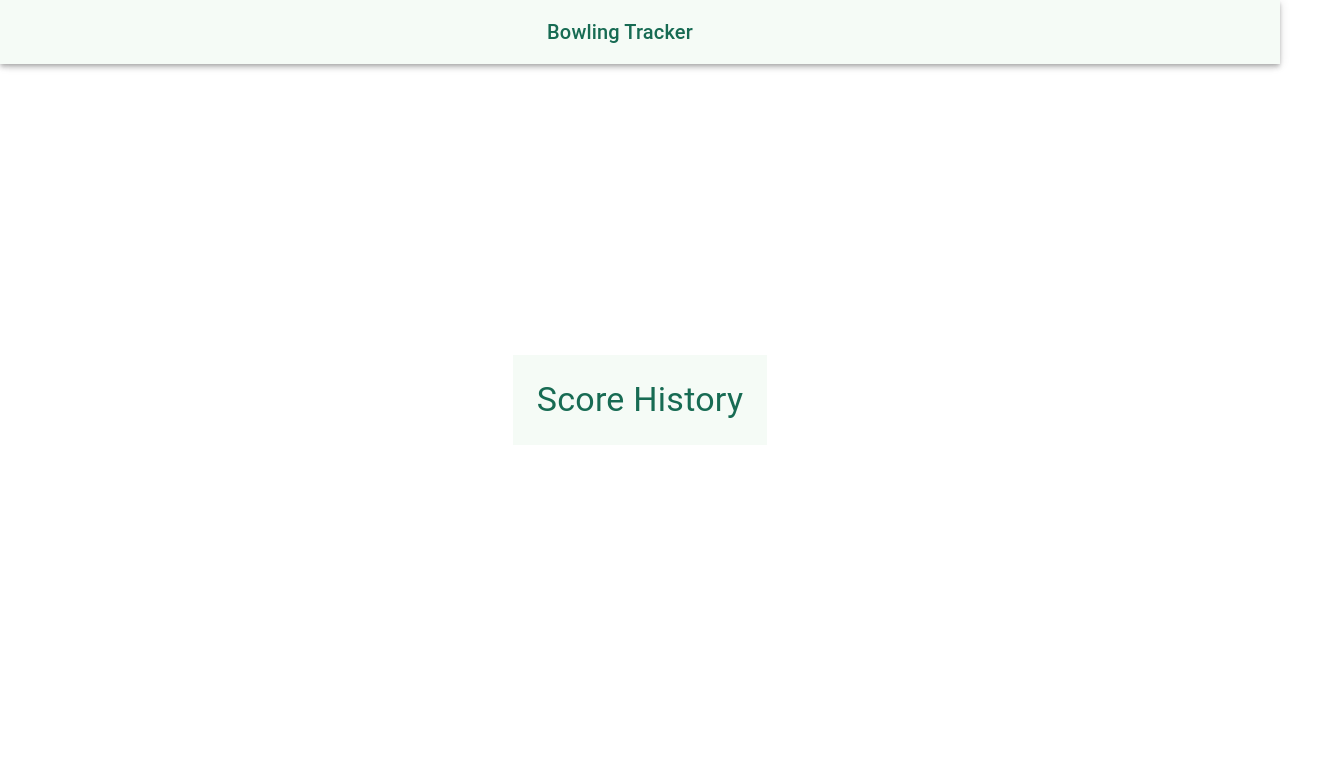
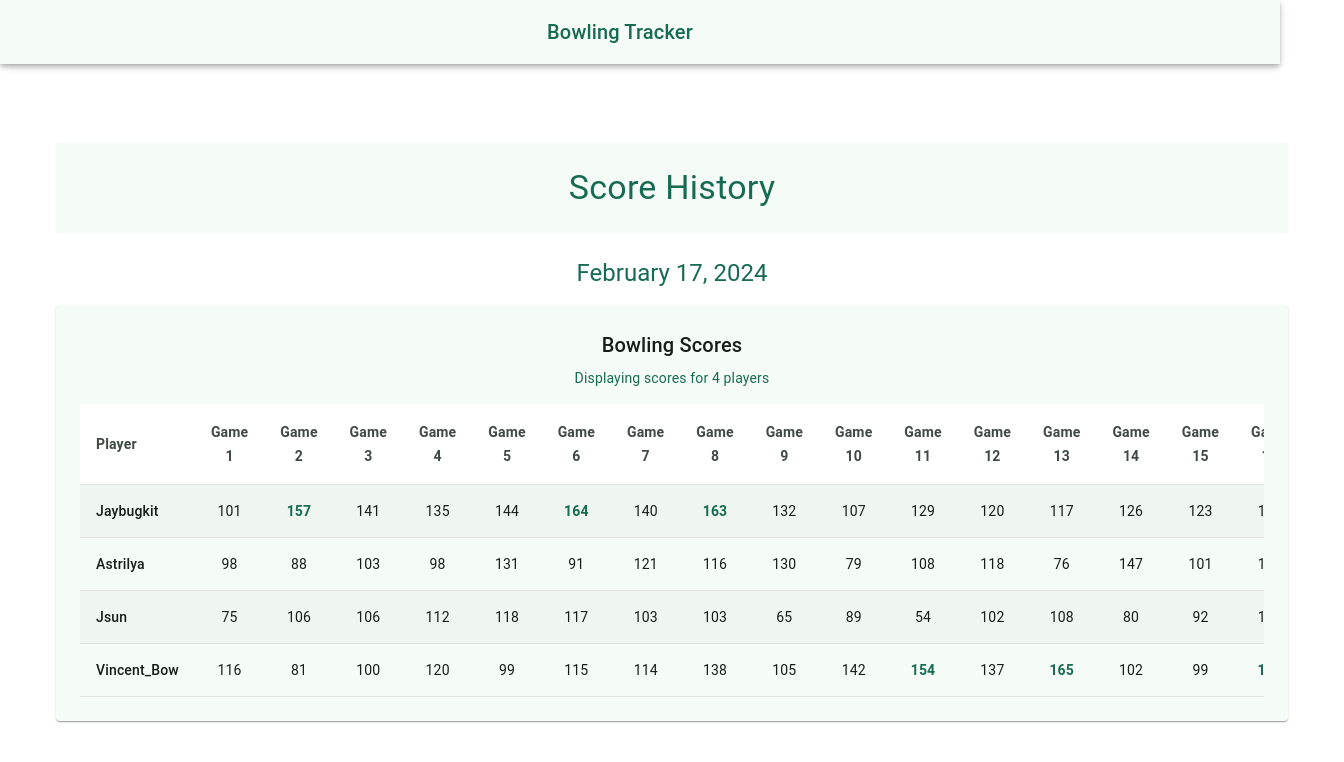
Before and after one commit to jwong65/bowling-project, a React (Vite) app: page /scorehistory in a window 1280 px wide. Shown: the top 762 px of the page, 1344 px wide, since content can reach past the window. Built offline with nearby package versions, Linux system fonts and the light colour scheme; some icons are missing.

Commit message:
Added JSON file and added scores into the project

```diff
--- a/src/components/ScoreHistory.jsx
+++ b/src/components/ScoreHistory.jsx
@@ -1,8 +1,12 @@
 import React, {useState} from 'react'
-import { Box, Typography} from '@mui/material'
+import { Box, Typography, Paper, Container, Table, TableHead, TableRow, TableContainer, TableCell, TableBody} from '@mui/material'
+
+import scoreData from "../data/bowlingScores_2024-02-17.json"
 
 export default function ScoreHistory() {
+    const [scores, setScores] = useState(scoreData.scores)
   return (
+    <Container maxWidth="xl" sx={{ mt: 8 }}>
     <Box
         sx={{
             p: 3,
@@ -14,5 +18,101 @@ export default function ScoreHistory() {
             Score History
         </Typography>
     </Box>
+    <Box sx={{ mt: 3 }}>
+        <Typography
+            variant="h5"
+            component="h2"
+            gutterBottom
+            sx={{ color: 'var(--md-sys-color-primary)' }}
+        >
+            February 17, 2024
+        </Typography>
+        <Paper
+            elevation={2}
+            sx={{
+                p: 3,
+                mt: 2,
+                backgroundColor: 'var(--md-sys-color-surface)',
+                color: 'var(--md-sys-color-on-surface)',
+                borderRadius: 1,
+                boxShadow: 1,
+                overflow: 'hidden'
+            }}
+        >
+            <Typography variant="h6" gutterBottom>
+                Bowling Scores
+            </Typography>
+            <Typography variant="body2" sx={{ color: 'var(--md-sys-color-primary)', mb: 2 }}>
+                Displaying scores for {scores.length} players
+            </Typography>
+            <TableContainer sx={{ maxHeight: '70vh' }}>
+                <Table stickyHeader sx={{minWidth: 650}}>
+                    <TableHead>
+                        <TableRow sx={{backgroundColor: 'var(--md-sys-color-surface-variant)'}}>
+                            <TableCell
+                                sx={{ color: 'var(--md-sys-color-on-surface-variant)',
+                                    fontWeight: 'bold'
+                                }}
+                            >
+                                Player
+                            </TableCell>
+                            {Array.from({ length: 19 }, (_, i) => (
+                                <TableCell
+                                    key={i}
+                                    align="center"
+                                    sx={{
+                                        color: 'var(--md-sys-color-on-surface-variant)',
+                                        fontWeight: 'bold'
+                                    }}
+                                >
+                                    Game {i + 1}
+                                </TableCell>
+                            ))}
+                        </TableRow>
+                        </TableHead>
+                        <TableBody>
+                            {scores.map((player) => (
+                                <TableRow
+                                    key={player.id}
+                                    sx={{
+                                        '&:nth-of-type(odd)': {
+                                            backgroundColor: 'var(--md-sys-color-surface-container-low)',
+                                        },
+                                         '&:hover': {
+                                        backgroundColor: 'var(--md-sys-color-surface-container)',
+                                        },
+                                        color: 'var(--md-sys-color-on-surface)'
+                                    }}
+                                >
+                                    <TableCell component="th" scope="row"
+                                     sx={{
+                                        color: 'var(--md-sys-color-on-surface)', // Explicitly set text color
+                                        fontWeight: 'medium'
+                                    }}
+                                    >
+                                        {player.username}
+                                    </TableCell>
+
+                                    {Array.from({ length: 19 }, (_, i) => (
+                                        <TableCell key={i} align="center"
+                                        sx={{
+                                            color: 'var(--md-sys-color-on-surface)',
+                                            ...(player.scores[i] > 150 && {
+                                                color: 'var(--md-sys-color-primary)',
+                                                fontWeight: 'bold'
+                                            })
+                                        }}
+                                        >
+                                            {player.scores[i] || '-'}
+                                        </TableCell>
+                                    ))}
+                                </TableRow>
+                            ))}
+                        </TableBody>
+                </Table>
+            </TableContainer>
+        </Paper>
+    </Box>
+    </Container>
   )
 }
--- /dev/null
+++ b/src/data/bowlingScores_2024-02-17.json
@@ -0,0 +1,28 @@
+{
+    "scores": [
+      {
+        "id": 1,
+        "username": "Jaybugkit",
+        "scores": [101, 157, 141, 135, 144, 164, 140, 163, 132, 107, 129, 120, 117, 126, 123, 117, 113, 117, 108],
+        "date": "2024-03-17"
+      },
+      {
+        "id": 2,
+        "username": "Astrilya",
+        "scores": [98, 88, 103, 98, 131, 91, 121, 116, 130, 79, 108, 118, 76, 147, 101, 120, 105, 100, 69],
+        "date": "2024-03-17"
+      },
+      {
+        "id": 3,
+        "username": "Jsun",
+        "scores": [75, 106, 106, 112, 118, 117, 103, 103, 65, 89, 54, 102, 108, 80, 92, 115, 110, 154, 84],
+        "date": "2024-03-17"
+      },
+      {
+        "id": 4,
+        "username": "Vincent_Bow",
+        "scores": [116, 81, 100, 120, 99, 115, 114, 138, 105, 142, 154, 137, 165, 102, 99, 169, 135, 143, 85],
+        "date": "2024-03-17"
+      }
+    ]
+  }
```
